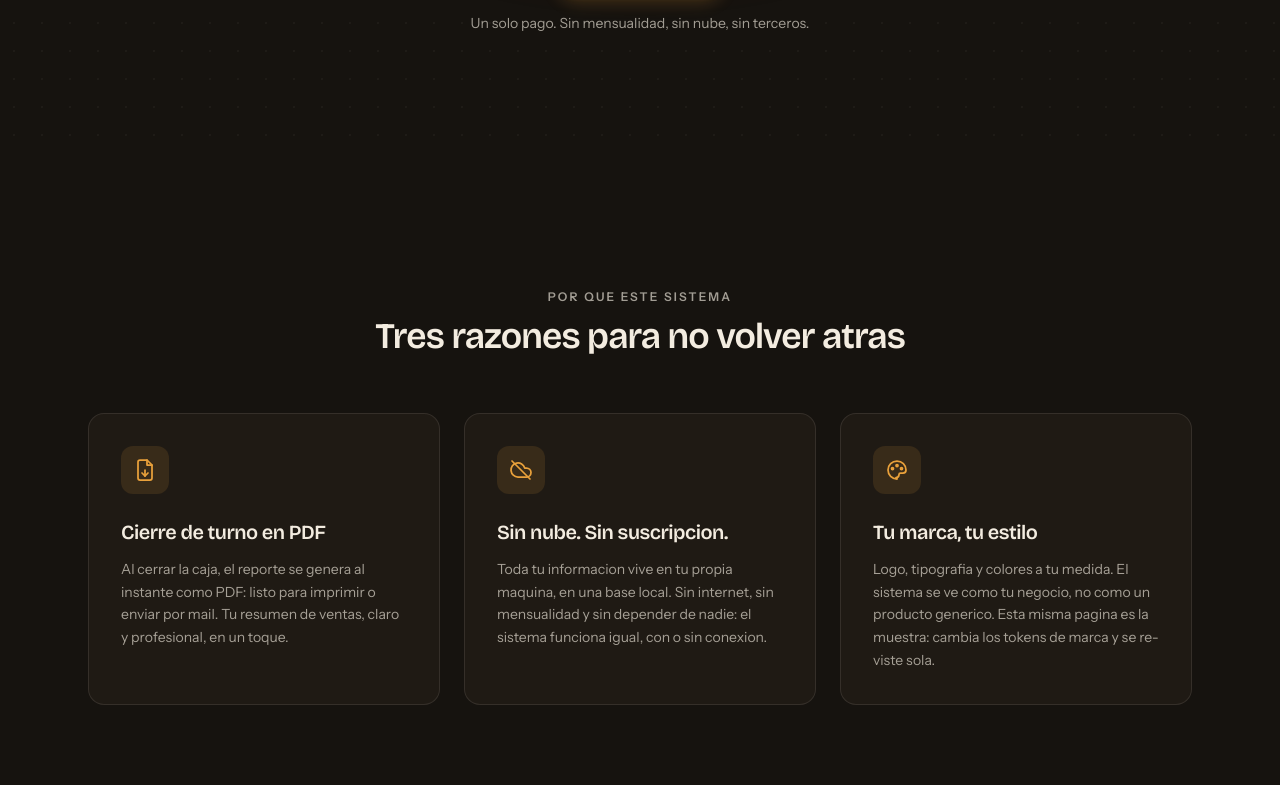
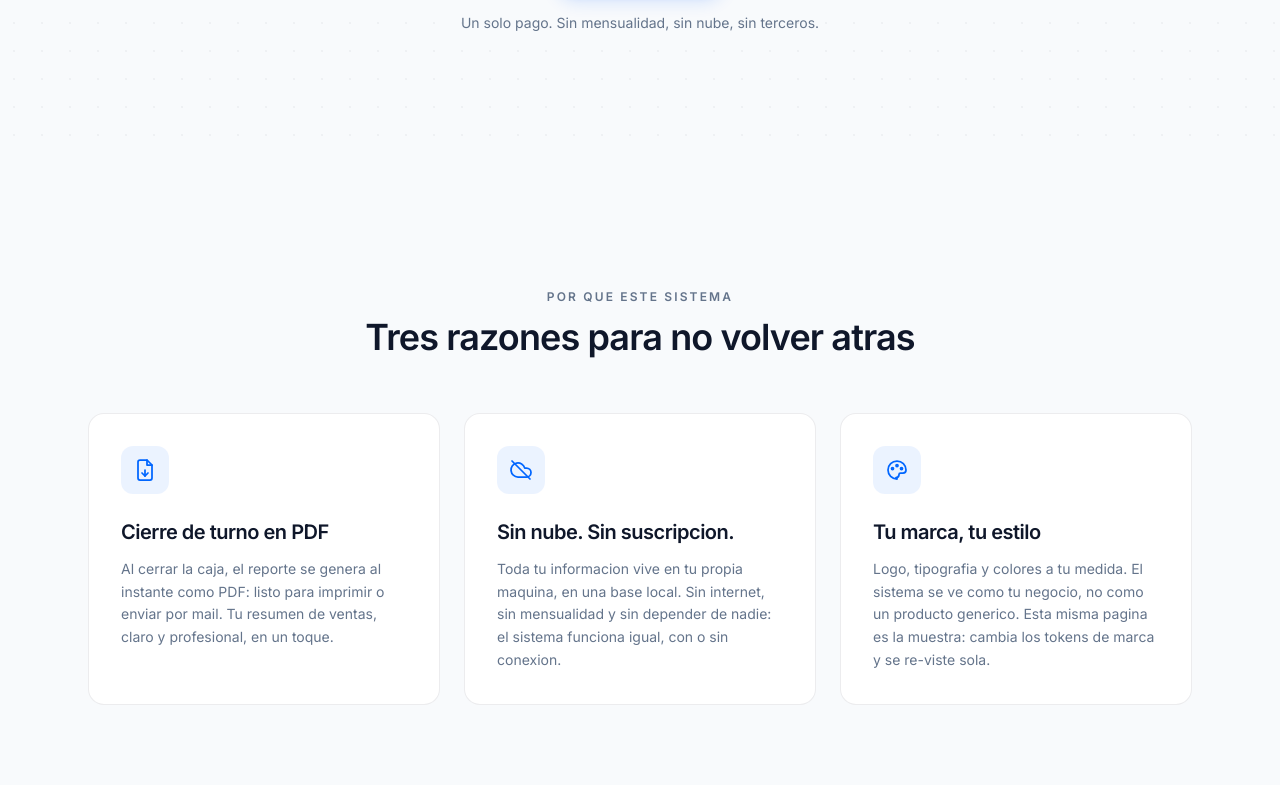
Before and after one commit to josepita0/system-b, an Astro site in the folder landing/: page / in a window 1280 px wide. Shown: the part 624-1409 px from the top of the page. Built offline with nearby package versions, Linux system fonts and the light colour scheme; Astro itself is replaced by a stand-in of ours.

Commit message:
style(landing): unify design tokens with app palette

```diff
--- a/landing/src/components/Hero.astro
+++ b/landing/src/components/Hero.astro
@@ -1,7 +1,7 @@
 <section id="inicio" class="relative overflow-hidden">
   <div aria-hidden="true" class="pointer-events-none absolute inset-0 -z-10">
     <div class="absolute -top-64 left-1/2 h-[36rem] w-[36rem] -translate-x-1/2 rounded-full bg-brand-glow blur-[128px]" />
-    <div class="absolute inset-0 bg-[radial-gradient(rgba(243,236,224,0.04)_1px,transparent_1px)] bg-[size:28px_28px]" />
+    <div class="absolute inset-0 bg-[radial-gradient(rgba(15,23,42,0.04)_1px,transparent_1px)] bg-[size:28px_28px]" />
   </div>
 
   <div class="mx-auto max-w-6xl px-6 pb-24 pt-28 text-center sm:pb-32 sm:pt-40">
--- a/landing/src/layouts/Layout.astro
+++ b/landing/src/layouts/Layout.astro
@@ -22,7 +22,7 @@ const { title, description } = Astro.props;
     <link rel="preconnect" href="https://fonts.googleapis.com" />
     <link rel="preconnect" href="https://fonts.gstatic.com" crossorigin />
     <link
-      href="https://fonts.googleapis.com/css2?family=Bricolage+Grotesque:opsz,wght@12..96,400..800&family=Instrument+Sans:ital,wght@0,400..700;1,400..700&display=swap"
+      href="https://fonts.googleapis.com/css2?family=Inter:ital,opsz,wght@0,14..32,100..900;1,14..32,100..900&display=swap"
       rel="stylesheet"
     />
   </head>
--- a/landing/src/styles/global.css
+++ b/landing/src/styles/global.css
@@ -26,6 +26,10 @@
 }
 
 @layer base {
+  :root {
+    color-scheme: light;
+  }
+
   html {
     scroll-behavior: smooth;
   }
--- a/landing/src/styles/tokens.css
+++ b/landing/src/styles/tokens.css
@@ -2,33 +2,36 @@
    Tokens de marca — puntos de personalizacion
    ------------------------------------------------------------
    Toda la identidad visual de la pagina se construye a partir
-   de estas variables CSS. Para re-vestir esta landing con la
-   marca de un cliente basta con cambiar estos valores (y la
-   carga de fuentes en src/layouts/Layout.astro). Los
-   componentes no necesitan tocarse: todo se consume via el
-   bloque @theme de src/styles/global.css.
+   de estas variables CSS. Los valores estan alineados con la
+   app principal (src/renderer/src/styles.css): mismo azul de
+   marca, mismas superficies claras, misma tipografia Inter.
+   Para re-vestir esta landing con la marca de un cliente basta
+   con cambiar estos valores (y la carga de fuentes en
+   src/layouts/Layout.astro). Los componentes no necesitan
+   tocarse: todo se consume via el bloque @theme de
+   src/styles/global.css.
    ============================================================ */
 
 :root {
-  /* Acento de marca — el color que identifica al negocio */
-  --brand-color: #e9a13b;
-  --brand-color-hover: #f0b45c;
-  --brand-color-fg: #211807;
-  --brand-color-tint: rgba(233, 161, 59, 0.12);
-  --brand-color-line: rgba(233, 161, 59, 0.45);
-  --brand-color-glow: rgba(233, 161, 59, 0.18);
+  /* Acento de marca — alineado con la app principal (#0066ff) */
+  --brand-color: #0066ff;
+  --brand-color-hover: #3385ff;
+  --brand-color-fg: #ffffff;
+  --brand-color-tint: rgba(0, 102, 255, 0.08);
+  --brand-color-line: rgba(0, 102, 255, 0.25);
+  --brand-color-glow: rgba(0, 102, 255, 0.12);
 
-  /* Tipografias — la carga real de las fuentes vive en el Layout */
-  --font-body: "Instrument Sans", system-ui, -apple-system, "Segoe UI", sans-serif;
-  --font-heading: "Bricolage Grotesque", "Instrument Sans", system-ui, sans-serif;
+  /* Tipografias — Inter en toda la app, la landing usa la misma */
+  --font-body: "Inter", system-ui, -apple-system, "Segoe UI", sans-serif;
+  --font-heading: "Inter", system-ui, -apple-system, "Segoe UI", sans-serif;
 
-  /* Paleta neutra (fondo y superficies) */
-  --canvas: #16130f;
-  --canvas-soft: rgba(22, 19, 15, 0.85);
-  --surface: #1f1a14;
-  --surface-2: #27211a;
-  --scrim: rgba(22, 19, 15, 0.65);
-  --edge: rgba(243, 236, 224, 0.1);
-  --ink: #f3ece0;
-  --ink-muted: rgba(243, 236, 224, 0.64);
+  /* Paleta neutra clara — alineada con la app principal */
+  --canvas: #f8fafc;
+  --canvas-soft: rgba(248, 250, 252, 0.85);
+  --surface: #ffffff;
+  --surface-2: #f1f5f9;
+  --scrim: rgba(248, 250, 252, 0.65);
+  --edge: rgba(15, 23, 42, 0.08);
+  --ink: #0f172a;
+  --ink-muted: #64748b;
 }
```
